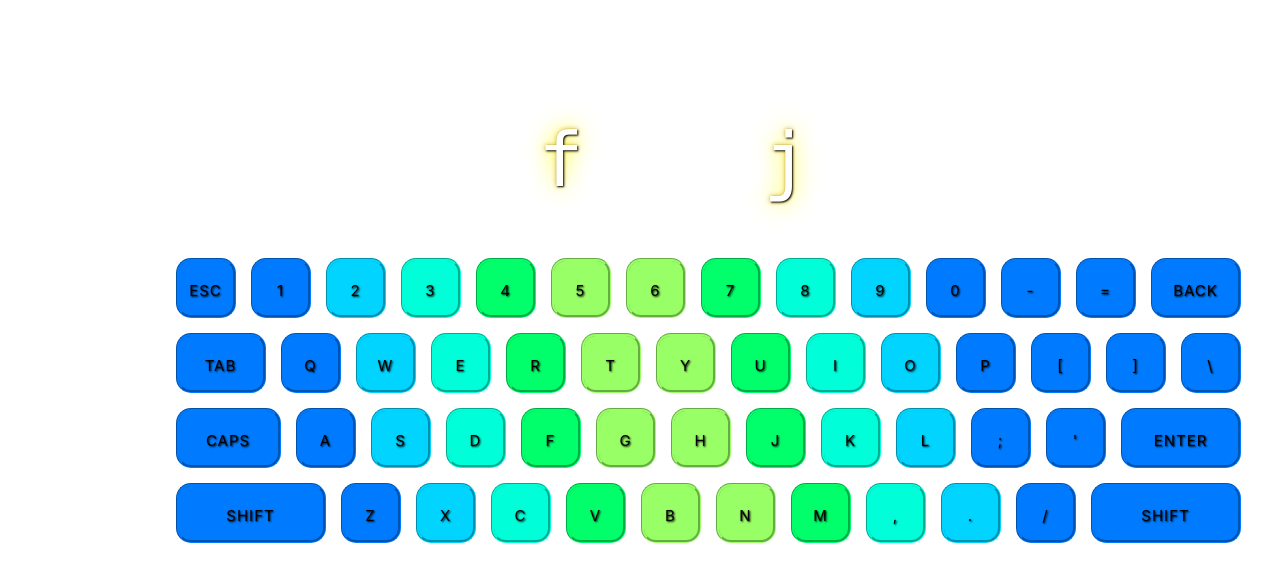
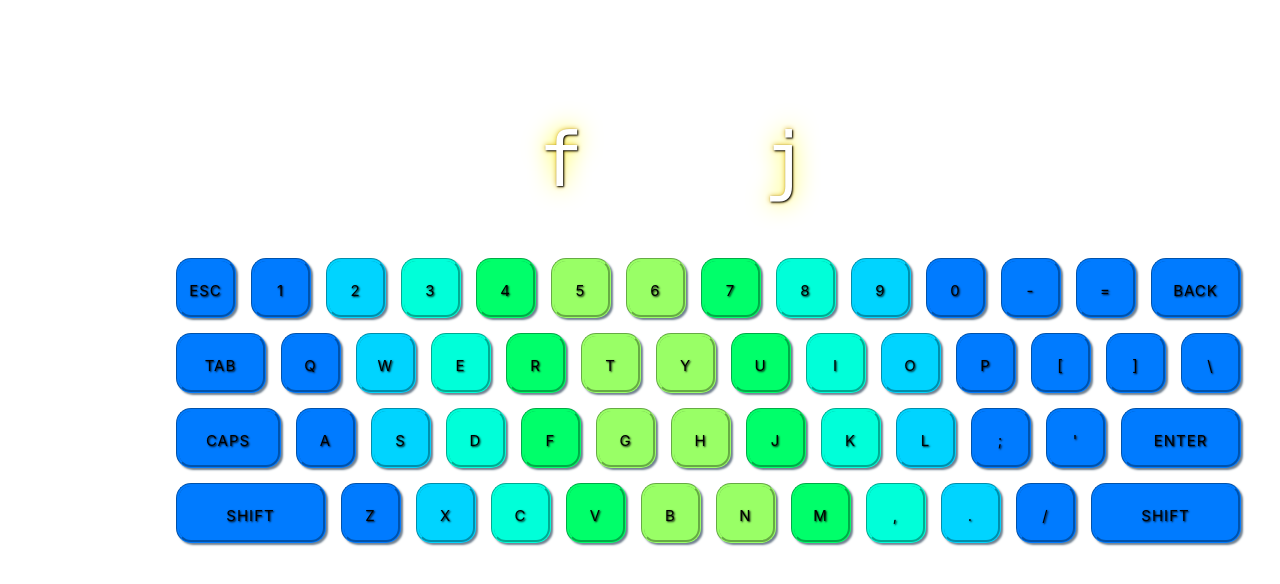
Before and after one commit to xypatel/Type-Blitz, a Vue app in the folder type-blitz/: page / in a window 1280 px wide. Shown: the top 584 px of the page. Built offline with nearby package versions, Linux system fonts and the light colour scheme.

Commit message:
style: adjust key letter shadow

```diff
--- a/type-blitz/src/components/KeyboardDisplay.vue
+++ b/type-blitz/src/components/KeyboardDisplay.vue
@@ -212,7 +212,7 @@ li {
   background-color: hsl(211, 100%, 50%);
   border-style: groove;
   border-color: hsl(211, 100%, 50%);
-  box-shadow: 2px 2px 5px rgba(255,255,255,.7);
+  box-shadow: 2px 2px 2px slategray;
 }
 
 .pinky.selected {
@@ -223,7 +223,7 @@ li {
   background-color: hsl(190, 100%, 50%);
   border-style: groove;
   border-color: hsl(190, 100%, 50%);
-  box-shadow: 2px 2px 5px rgba(255,255,255,.7);
+  box-shadow: 2px 2px 2px slategray;
 }
 .ring.selected {
   color: hsl(190, 100%, 50%);
@@ -233,7 +233,7 @@ li {
   background-color: hsl(171, 100%, 50%);
   border-style: groove;
   border-color: hsl(171, 100%, 50%);
-  box-shadow: 2px 2px 5px rgba(255,255,255,.7);
+  box-shadow: 2px 2px 2px slategray;
 }
 .middle.selected {
   color: hsl(171, 100%, 50%);
@@ -243,7 +243,7 @@ li {
   background-color: hsl(145, 100%, 50%);
   border-style: groove;
   border-color: hsl(145, 100%, 50%);
-  box-shadow: 2px 2px 5px rgba(255,255,255,.7);
+  box-shadow: 2px 2px 2px slategray;
 }
 .pointer1st.selected {
   color: hsl(145, 100%, 50%);
@@ -253,7 +253,7 @@ li {
   background-color: hsl(100, 100%, 70%);
   border-style: groove;
   border-color: hsl(100, 100%, 70%);
-  box-shadow: 2px 2px 5px rgba(255,255,255,.7);
+  box-shadow: 2px 2px 2px slategray;
 }
 .pointer2nd.selected {
   color: hsl(100, 100%, 70%);
```
